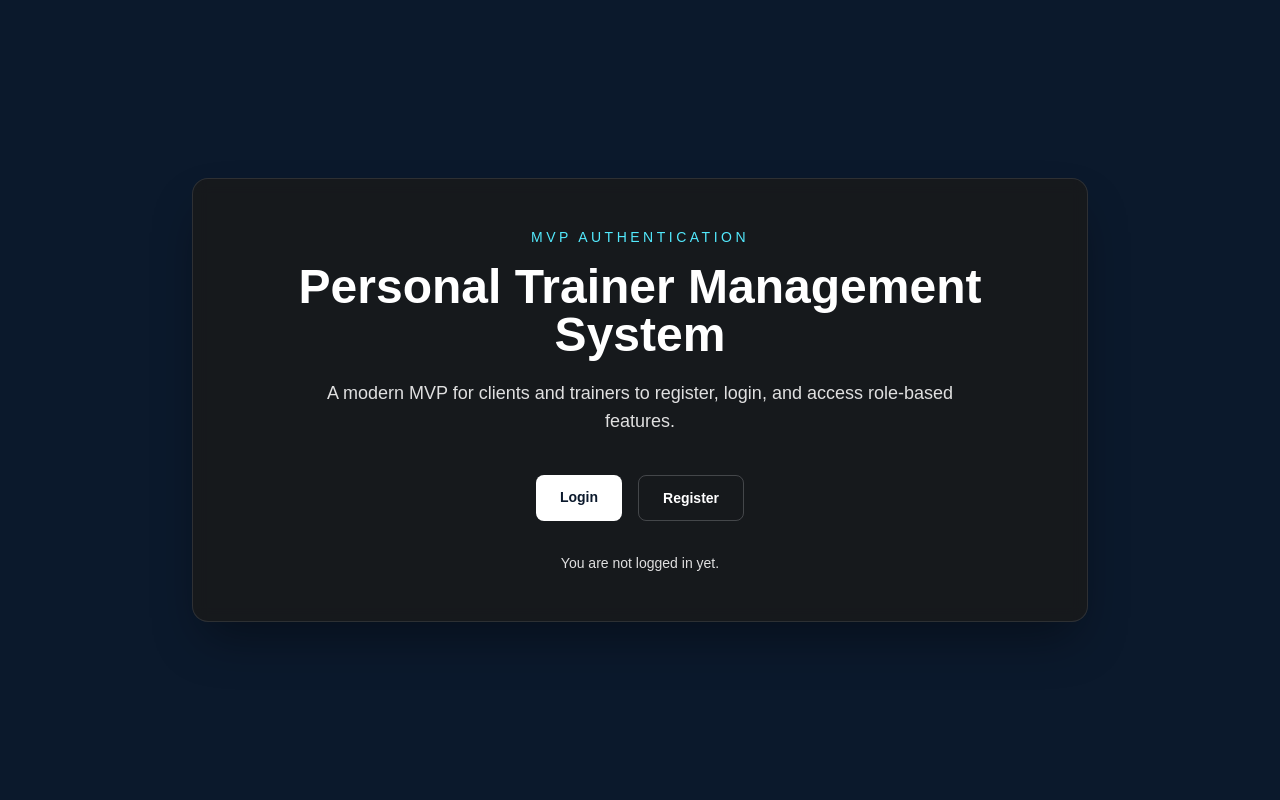
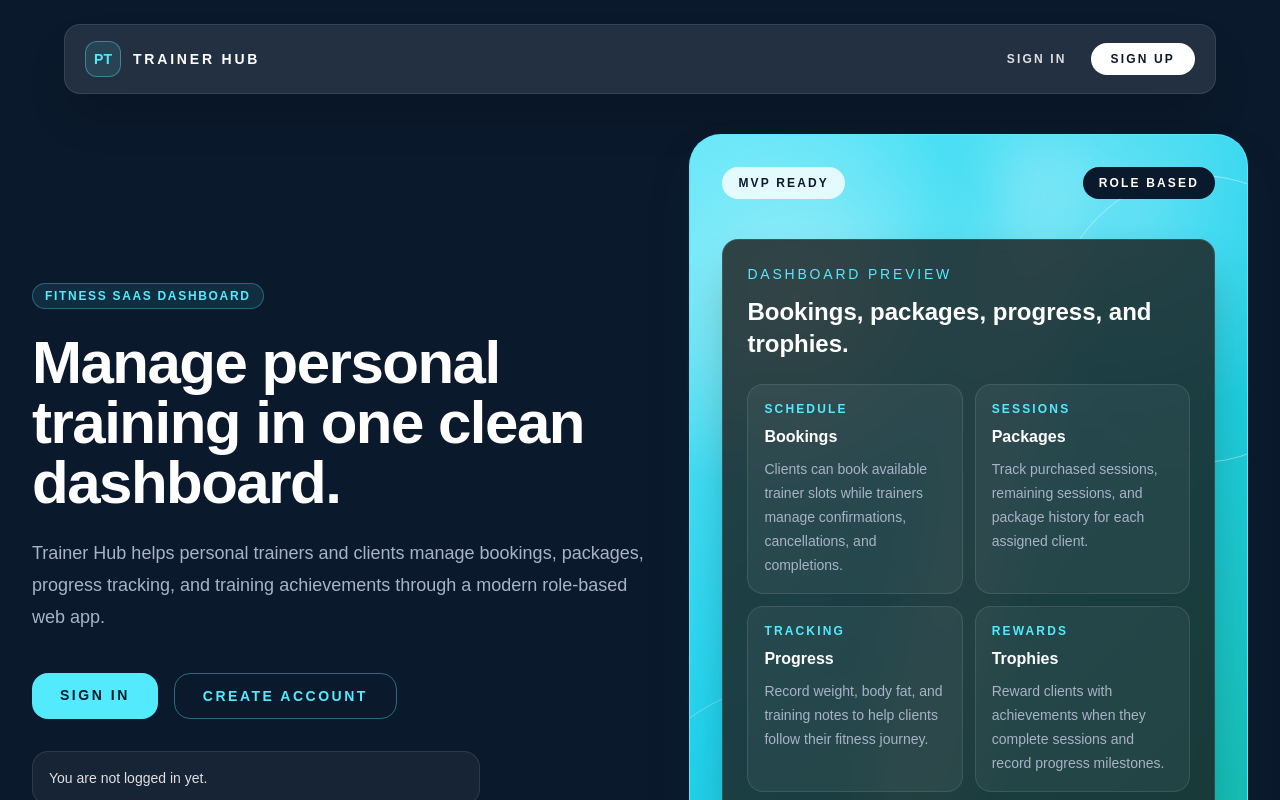
Before and after one commit to CHUNYEN1109/personal-trainer-management-system, a Next.js app in the folder frontend/: page / in a window 1280 px wide. Shown: the top 800 px of the page. Built offline with nearby package versions, Linux system fonts and the light colour scheme; no server answers.

Commit message:
Polish home page with matching auth design

```diff
--- a/frontend/src/app/page.tsx
+++ b/frontend/src/app/page.tsx
@@ -1,42 +1,170 @@
 import Link from "next/link";
 import AuthStatus from "@/components/AuthStatus";
+import { Badge } from "@/components/ui/Badge";
+import { Card } from "@/components/ui/Card";
+
+const features = [
+  {
+    title: "Bookings",
+    description:
+      "Clients can book available trainer slots while trainers manage confirmations, cancellations, and completions.",
+    metric: "Schedule",
+  },
+  {
+    title: "Packages",
+    description:
+      "Track purchased sessions, remaining sessions, and package history for each assigned client.",
+    metric: "Sessions",
+  },
+  {
+    title: "Progress",
+    description:
+      "Record weight, body fat, and training notes to help clients follow their fitness journey.",
+    metric: "Tracking",
+  },
+  {
+    title: "Trophies",
+    description:
+      "Reward clients with achievements when they complete sessions and record progress milestones.",
+    metric: "Rewards",
+  },
+];
 
 export default function Home() {
   return (
-    <main className="flex min-h-screen items-center justify-center bg-[#0B192C] px-6 py-12 text-center text-[#E0E0E0]">
-      <section className="w-full max-w-4xl rounded-2xl border border-white/10 bg-[#1A1A1A]/80 p-8 shadow-2xl shadow-black/40 backdrop-blur sm:p-12">
-        <p className="mb-4 text-sm font-medium uppercase tracking-[0.25em] text-cyan-300">
-          MVP Authentication
+    <main className="min-h-screen overflow-hidden bg-[#0B192C] px-6 py-6 text-[#E0E0E0] lg:px-8">
+      <div className="mx-auto flex min-h-[calc(100vh-3rem)] w-full max-w-7xl flex-col">
+        <header className="mx-auto mb-10 flex w-full max-w-6xl items-center justify-between rounded-2xl border border-white/10 bg-white/10 px-5 py-4 shadow-2xl shadow-black/20 backdrop-blur">
+          <Link href="/" className="flex items-center gap-3">
+            <span className="flex h-9 w-9 items-center justify-center rounded-xl border border-cyan-300/40 bg-cyan-300/10 text-sm font-bold text-cyan-300">
+              PT
+            </span>
+            <span className="text-sm font-semibold uppercase tracking-[0.2em] text-white">
+              Trainer Hub
+            </span>
+          </Link>
+
+          <nav className="hidden items-center gap-6 text-xs font-semibold uppercase tracking-[0.18em] text-[#E0E0E0] md:flex">
+            <Link href="/login" className="transition hover:text-cyan-300">
+              Sign in
+            </Link>
+            <Link
+              href="/register"
+              className="rounded-full bg-white px-5 py-2 text-[#0B192C] transition hover:bg-cyan-300"
+            >
+              Sign up
+            </Link>
+          </nav>
+        </header>
+
+        <section className="grid flex-1 items-center gap-10 lg:grid-cols-[1.05fr_0.95fr]">
+          <div>
+            <Badge variant="trainer" className="mb-6 bg-cyan-300/10">
+              Fitness SaaS Dashboard
+            </Badge>
+
+            <h1 className="max-w-3xl text-4xl font-bold tracking-tight text-white sm:text-6xl">
+              Manage personal training in one clean dashboard.
+            </h1>
+
+            <p className="mt-6 max-w-2xl text-base leading-8 text-[#A8B3C7] sm:text-lg">
+              Trainer Hub helps personal trainers and clients manage bookings,
+              packages, progress tracking, and training achievements through a
+              modern role-based web app.
             </p>
 
-        <h1 className="mb-5 text-3xl font-semibold text-white sm:text-5xl">
-          Personal Trainer Management System
-        </h1>
-
-        <p className="mx-auto mb-10 max-w-2xl text-base leading-7 text-[#E0E0E0] sm:text-lg">
-          A modern MVP for clients and trainers to register, login, and access
-          role-based features.
-        </p>
-
-        <div className="flex flex-col gap-4 sm:flex-row sm:justify-center">
+            <div className="mt-10 flex flex-col gap-4 sm:flex-row">
               <Link
                 href="/login"
-            className="rounded-lg bg-white px-6 py-3 text-sm font-semibold text-[#0B192C] transition hover:bg-[#E0E0E0]"
+                className="rounded-2xl bg-cyan-300 px-7 py-3 text-center text-sm font-bold uppercase tracking-[0.18em] text-[#0B192C] transition hover:bg-cyan-200"
               >
-            Login
+                Sign in
               </Link>
 
               <Link
                 href="/register"
-            className="rounded-lg border border-white/20 px-6 py-3 text-sm font-semibold text-white transition hover:border-cyan-300 hover:bg-white/10"
+                className="rounded-2xl border border-cyan-300/40 px-7 py-3 text-center text-sm font-bold uppercase tracking-[0.18em] text-cyan-300 transition hover:bg-cyan-300/10"
               >
-            Register
+                Create account
               </Link>
             </div>
-        <div className="mt-8">
+
+            <div className="mt-8 max-w-md rounded-2xl border border-white/10 bg-white/5 p-4">
               <AuthStatus />
             </div>
+          </div>
+
+          <aside className="relative overflow-hidden rounded-[2rem] border border-cyan-300/20 bg-cyan-300 p-6 shadow-2xl shadow-cyan-950/30 sm:p-8">
+            <div className="absolute inset-0 bg-[radial-gradient(circle_at_20%_20%,rgba(255,255,255,0.45),transparent_26%),radial-gradient(circle_at_80%_10%,rgba(255,255,255,0.25),transparent_24%),linear-gradient(135deg,#67E8F9_0%,#22D3EE_45%,#14B8A6_100%)]" />
+            <div className="absolute -right-24 top-10 h-72 w-72 rounded-full border border-white/40" />
+            <div className="absolute -bottom-28 -left-20 h-96 w-96 rounded-full border border-white/30" />
+            <div className="absolute left-1/2 top-0 h-full w-24 -translate-x-1/2 rotate-12 bg-white/20 blur-xl" />
+
+            <div className="relative z-10">
+              <div className="mb-10 flex items-center justify-between">
+                <span className="rounded-full bg-white/80 px-4 py-2 text-xs font-bold uppercase tracking-[0.18em] text-[#0B192C]">
+                  MVP Ready
+                </span>
+                <span className="rounded-full bg-[#0B192C] px-4 py-2 text-xs font-bold uppercase tracking-[0.18em] text-white">
+                  Role Based
+                </span>
+              </div>
+
+              <Card className="bg-[#0B192C]/85 p-5">
+                <p className="text-sm font-medium uppercase tracking-[0.2em] text-cyan-300">
+                  Dashboard Preview
+                </p>
+
+                <h2 className="mt-3 text-2xl font-semibold text-white">
+                  Bookings, packages, progress, and trophies.
+                </h2>
+
+                <div className="mt-6 grid gap-3 sm:grid-cols-2">
+                  {features.map((feature) => (
+                    <div
+                      key={feature.title}
+                      className="rounded-2xl border border-white/10 bg-white/5 p-4"
+                    >
+                      <p className="text-xs font-semibold uppercase tracking-[0.18em] text-cyan-300">
+                        {feature.metric}
+                      </p>
+                      <h3 className="mt-2 font-semibold text-white">
+                        {feature.title}
+                      </h3>
+                      <p className="mt-2 text-sm leading-6 text-[#A8B3C7]">
+                        {feature.description}
+                      </p>
+                    </div>
+                  ))}
+                </div>
+              </Card>
+
+              <div className="mt-5 grid grid-cols-3 gap-3 text-center text-[#0B192C]">
+                <div className="rounded-2xl bg-white/80 p-4 backdrop-blur">
+                  <p className="text-2xl font-bold">2</p>
+                  <p className="mt-1 text-xs font-semibold uppercase tracking-wider">
+                    Roles
+                  </p>
+                </div>
+
+                <div className="rounded-2xl bg-white/80 p-4 backdrop-blur">
+                  <p className="text-2xl font-bold">4</p>
+                  <p className="mt-1 text-xs font-semibold uppercase tracking-wider">
+                    Modules
+                  </p>
+                </div>
+
+                <div className="rounded-2xl bg-white/80 p-4 backdrop-blur">
+                  <p className="text-2xl font-bold">JWT</p>
+                  <p className="mt-1 text-xs font-semibold uppercase tracking-wider">
+                    Auth
+                  </p>
+                </div>
+              </div>
+            </div>
+          </aside>
         </section>
+      </div>
     </main>
   );
 }
```
Lines whose indentation alone changed are shown as unchanged.
